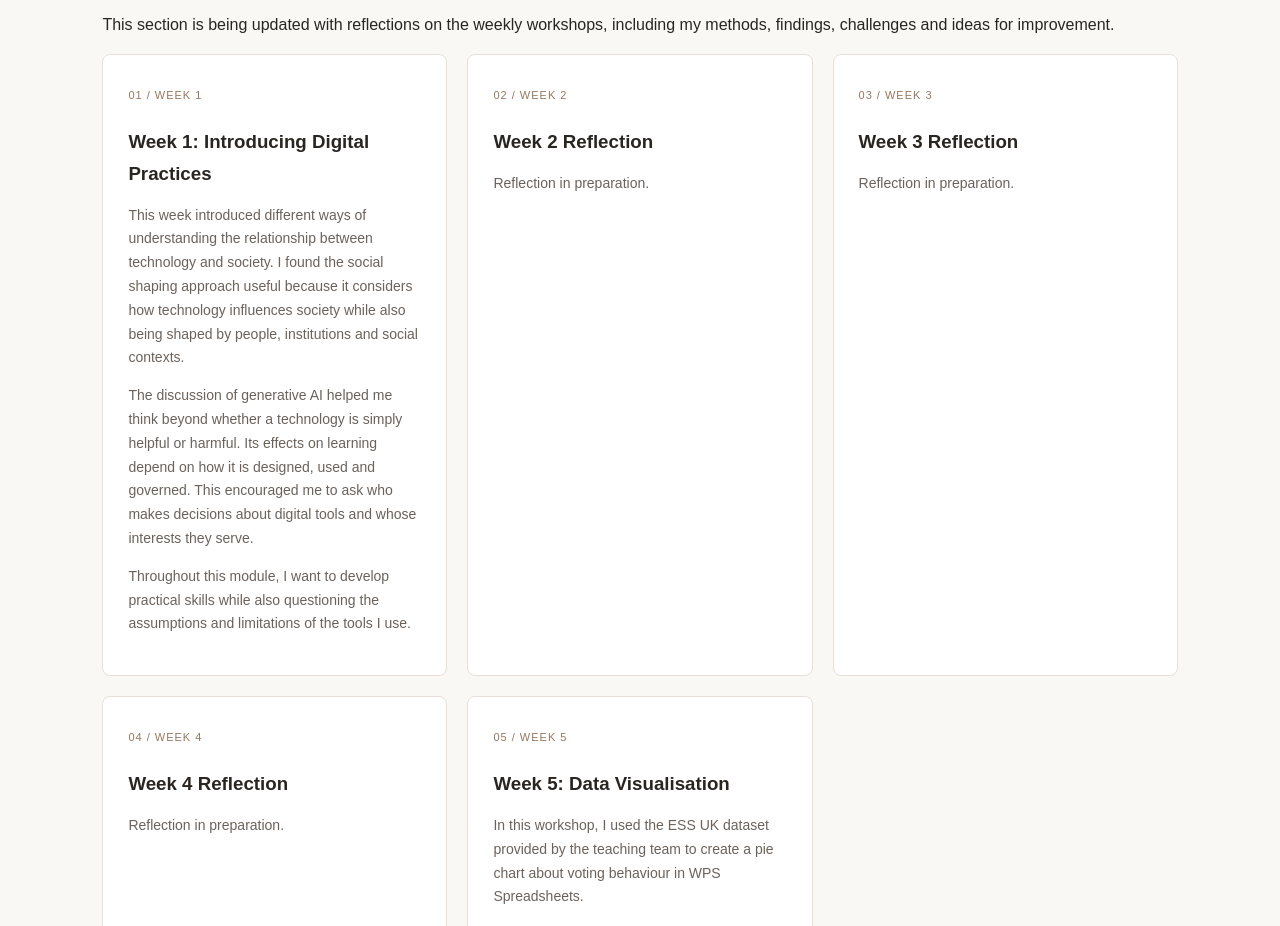
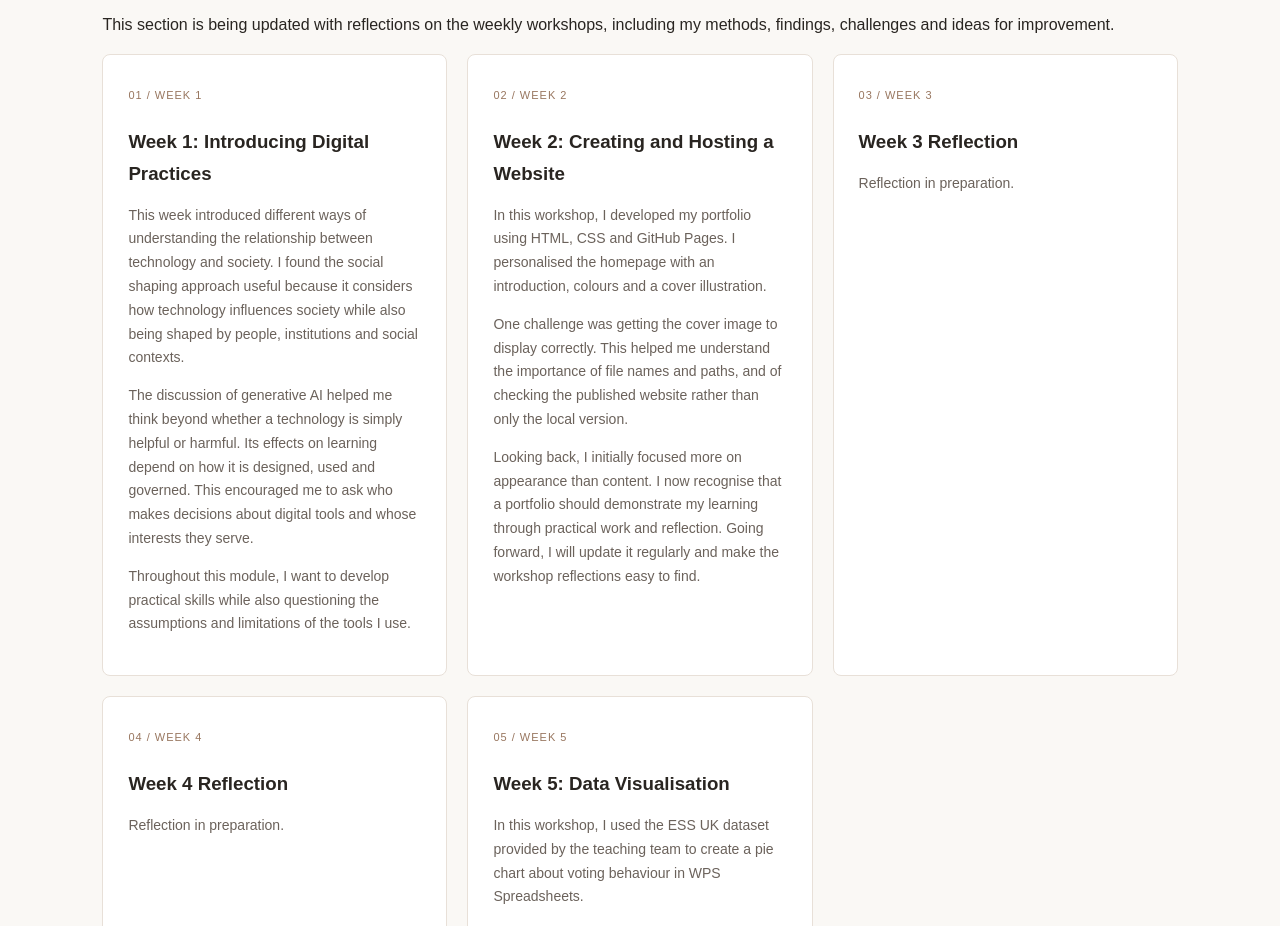
Before and after one commit to luyi02199-collab/comm5780-portfolio, a plain HTML site: page index.html in a window 1280 px wide. Shown: the part 1440-2366 px from the top of the page. Drawn offline with Linux system fonts and the light colour scheme.

Commit message:
Revise Week 2 Reflection content
Updated Week 2 reflection to include details about creating and hosting a website, challenges faced, and future plans for the portfolio.

```diff
--- a/index.html
+++ b/index.html
@@ -114,8 +114,28 @@
 
         <article class="project-card">
           <span class="project-number">02 / WEEK 2</span>
-          <h3>Week 2 Reflection</h3>
-          <p>Reflection in preparation.</p>
+          <h3>Week 2: Creating and Hosting a Website</h3>
+
+<p>
+  In this workshop, I developed my portfolio using HTML,
+  CSS and GitHub Pages. I personalised the homepage with
+  an introduction, colours and a cover illustration.
+</p>
+
+<p>
+  One challenge was getting the cover image to display
+  correctly. This helped me understand the importance
+  of file names and paths, and of checking the published
+  website rather than only the local version.
+</p>
+
+<p>
+  Looking back, I initially focused more on appearance
+  than content. I now recognise that a portfolio should
+  demonstrate my learning through practical work and
+  reflection. Going forward, I will update it regularly
+  and make the workshop reflections easy to find.
+</p>
         </article>
 
         <article class="project-card">
```
